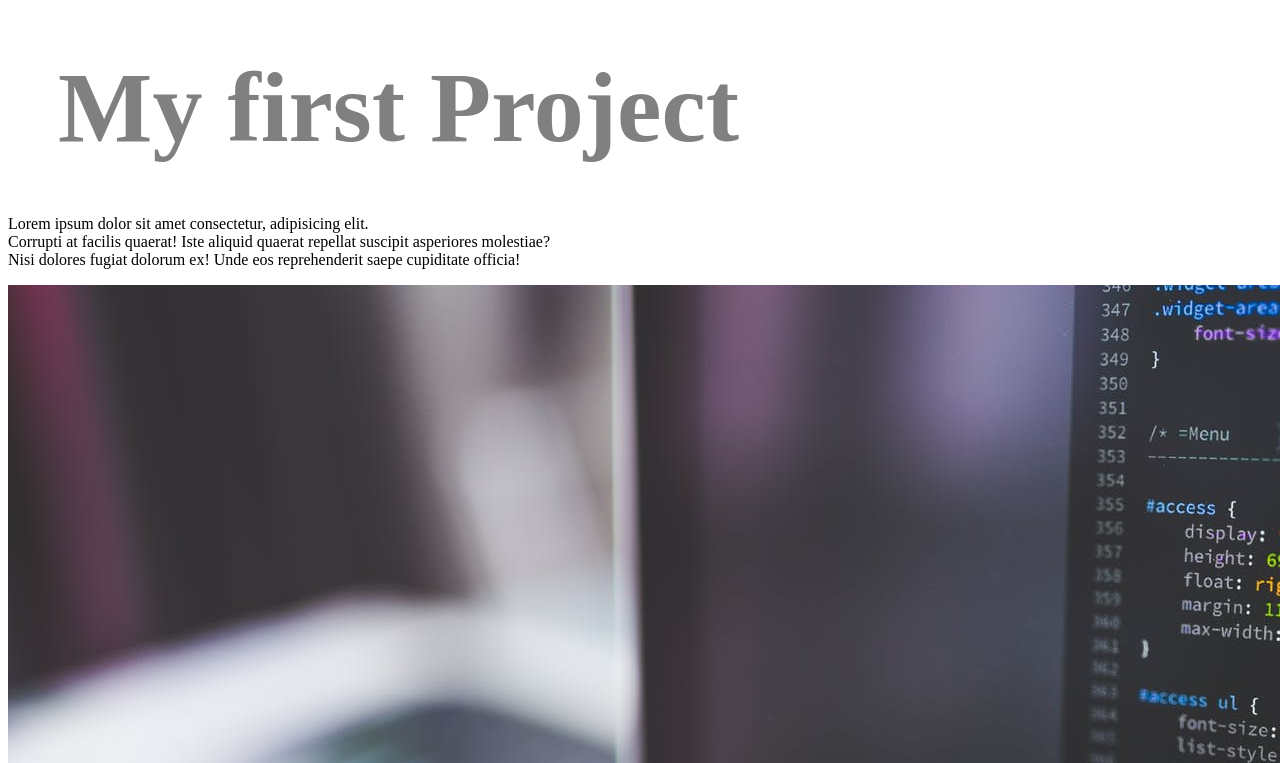
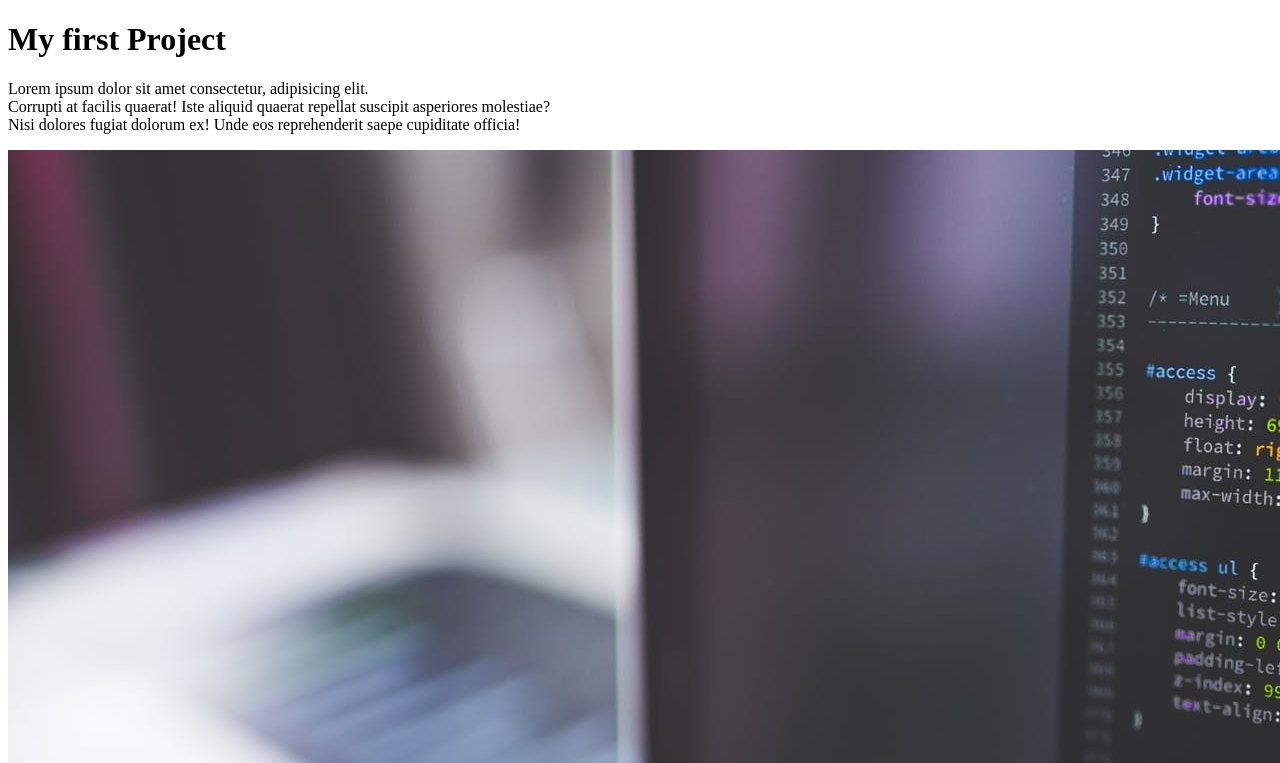
Before and after one commit to Mahmoudbero/fbw6-first-project, a plain HTML site: page index.html in a window 1280 px wide. Shown: the top 763 px of the page. Drawn offline with Linux system fonts and the light colour scheme.

Commit message:
New style

```diff
--- a/css/style.css
+++ b/css/style.css
@@ -1,10 +1,4 @@
 
-h1{
-    font-size: 100px
-
+}img{
+    max-width: 50px;
 }
-h1{
-    color: grey;
-    margin: 50px;
-    padding: inherit;
-}
```
